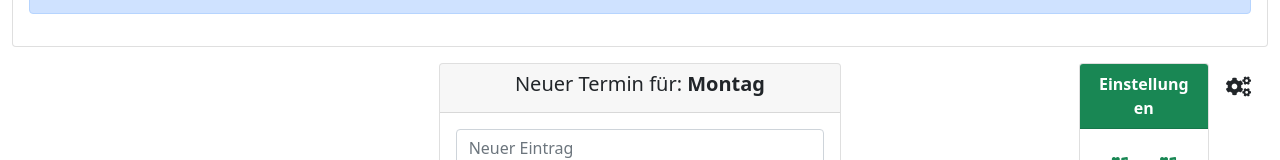
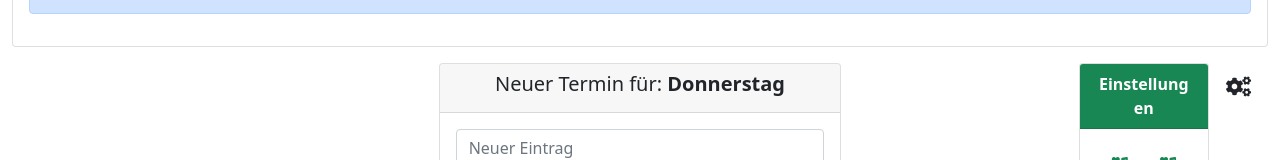
Before and after one commit to timhe375/terminkalender, a Vue app: page / in a window 1280 px wide. Shown: the part 1046-1206 px from the top of the page. Built offline with nearby package versions, Linux system fonts and the light colour scheme.

Commit message:
feature: use activeDay function

```diff
--- a/src/components/CalendarDay.vue
+++ b/src/components/CalendarDay.vue
@@ -4,6 +4,7 @@
       class="card-header text-center"
       :class="cardHeaderClasses"
       role="button"
+      @click="setActiveDay()"
     >
       <strong>{{ day.fullName }}</strong>
     </div>
@@ -58,6 +59,11 @@ export default {
         : null;
     },
   },
+  methods: {
+    setActiveDay() {
+      Store.mutations.setActiveDay(this.day.id);
+    },
+  },
 };
 </script>
 
--- a/src/components/CalendarEntry.vue
+++ b/src/components/CalendarEntry.vue
@@ -2,7 +2,9 @@
   <div id="calender-entry">
     <div class="card">
       <div class="card-header text-center">
-        <h5>Neuer Termin für: <strong>Montag</strong></h5>
+        <h5>
+          Neuer Termin für: <strong>{{ acitveDayName }}</strong>
+        </h5>
       </div>
       <div class="card-body">
         <input type="text" class="form-control" placeholder="Neuer Eintrag" />
@@ -31,8 +33,14 @@
 </template>
 
 <script>
+import Store from "../store";
 export default {
   name: "CalenderEntry",
+  computed: {
+    acitveDayName() {
+      return Store.getters.activeDay().fullName;
+    },
+  },
 };
 </script>
 
--- a/src/store.js
+++ b/src/store.js
@@ -6,6 +6,11 @@ const getters = {
   activeDay: () => state.calendarWeekData.find((day) => day.active),
 };
 const mutations = {
+  setActiveDay(dayId) {
+    state.calendarWeekData.map((dayObj) => {
+      dayObj.id === dayId ? (dayObj.active = true) : (dayObj.active = false);
+    });
+  },
   editEvent(dayId, eventTitle) {
     state.calendarWeekData.map((dayObj) => {
       dayObj.events.map((event) => (event.edit = false));
```
